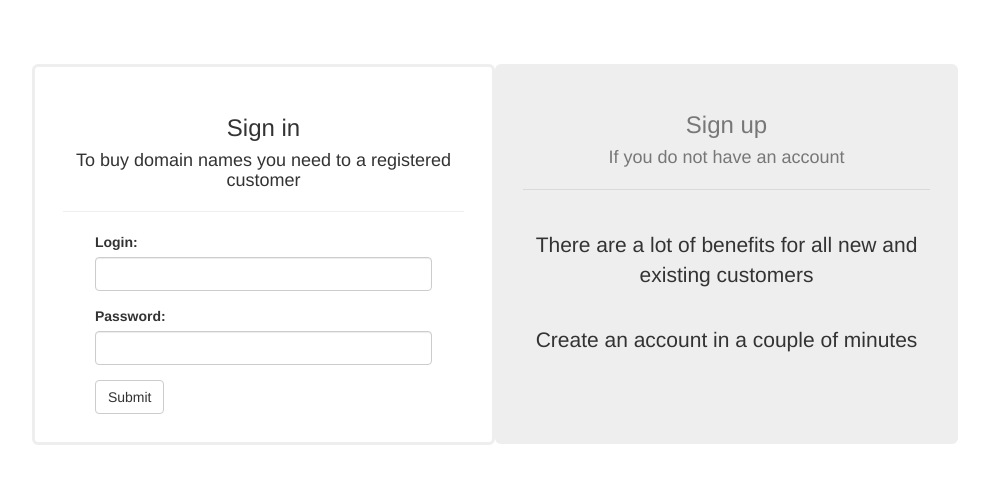
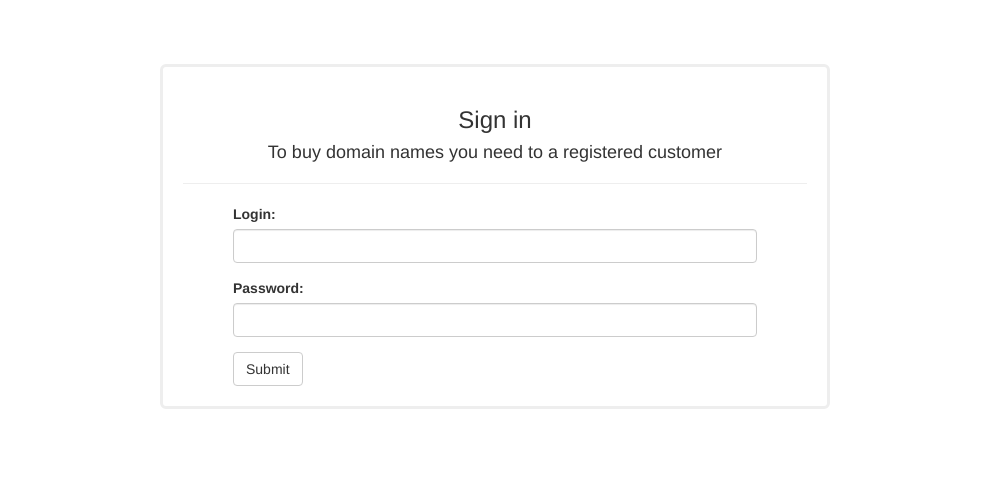
Before and after one commit to walterdd/swift_daddy, a Django app: page /welcome in a window 1280 px wide. Shown: the part 52-536 px from the top of the page, without its empty margins (145-1134 px from the left). Run offline with Django 3.2, Linux system fonts and the light colour scheme; some libraries are stand-ins or nearby versions.

Commit message:
fixes parallel

```diff
--- a/swiftdaddy/domainlookup/templates/welcome.html
+++ b/swiftdaddy/domainlookup/templates/welcome.html
@@ -1,9 +1,9 @@
 {% extends 'desktop.html' %}
 {% block content %}
 
-  <div id="signinsignup" class="container" style="width: 70%; align: center; margin-top: 5%; padding: 0px">
+  <div id="signinsignup" class="container" style="width: 50%; align: center; margin-top: 5%; padding: 0px">
     <div class="row">
-      <div id="signin" class="col-sm-6 jumbotron" style="padding: 3%; background-color: transparent; border-style: solid; border-width: 3px; border-color : #eee">
+      <div id="signin" class="jumbotron" style="padding: 3%; background-color: transparent; border-style: solid; border-width: 3px; border-color : #eee">
 
         <div align="middle">
           <h3> Sign in</h3>
@@ -24,22 +24,6 @@
           <button type="submit" class="btn btn-default">Submit</button>
         </form>
       </div>
-
-      <div id="signup" class="col-sm-6 jumbotron" style="padding: 3%; padding-bottom: 8%">
-        <div align="middle">
-          <h3 style="color: #777777"> Sign up</h3>
-        <h4 style="color: #777777;">If you do not have an account</h4>
-          <hr width="100%" style="color: #D9D9D9; background-color: #D9D9D9; height: 1px">
-          <br>
-          <p>
-            There are a lot of benefits for all new and existing customers
-          </p>
-          <br>
-          <p>
-            Create an account in a couple of minutes
-          </p>
-        </div>
-      </div>
     </div>
   </div>
 
--- a/swiftdaddy/domainlookup/views.py
+++ b/swiftdaddy/domainlookup/views.py
@@ -10,8 +10,8 @@ from .models import Domain
 from .domain_lookup import *
 from .preprocess import *
 from .forms import LoginForm
+from time import time
 
-from functools import partial
 from multiprocessing import Pool
 from contextlib import contextmanager
 
@@ -28,7 +28,13 @@ def generate_result(queries):
     result = dict()
     for query in tqdm(queries):
         domain, length, zone = preprocess_domain(query)
+        print('query: {}'.format(query))
+        start_time = time()
         choices = Domain.objects.filter(length__gte=length-2).filter(length__lte=length*2)
+        print('Filter domains: {}'.format(time() - start_time))
+        start_time = time()
+        choices = [domain.name for domain in choices]
+        print('Extract domain names: {}'.format(time() - start_time))
 
         N = len(choices)
         n_workers = 4
@@ -159,6 +165,7 @@ def welcome(request):
         if form.is_valid():
             user = authenticate(username=form.cleaned_data.get('username'), password=form.cleaned_data.get('password'))
             if user is not None:
+                print('user found!')
                 login(request, user)
                 return HttpResponseRedirect('/')
     form = LoginForm()
```
